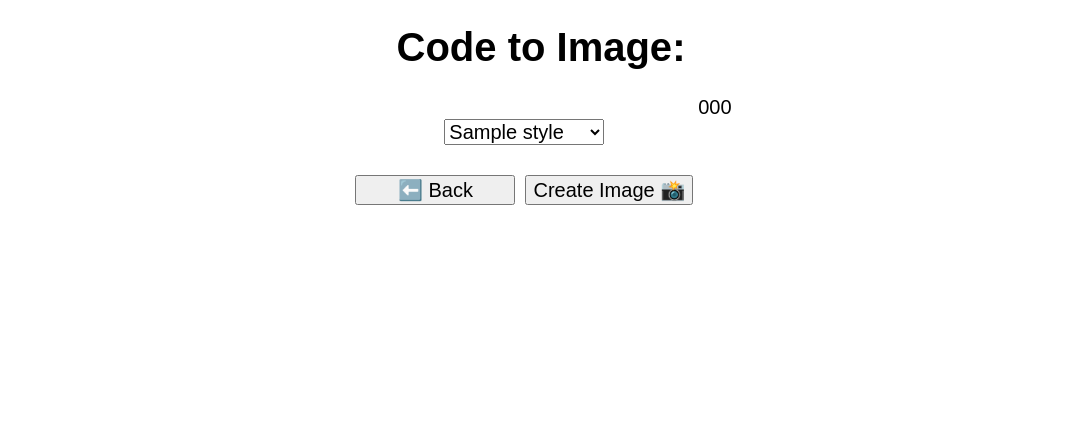
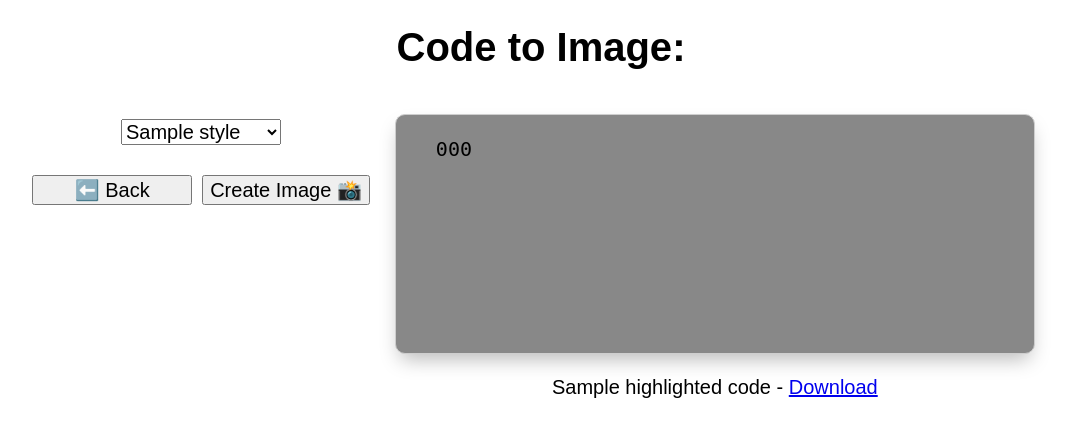
Before and after one commit to NN1C0/Code-Image-Generator, a Flask app: template templates/style_selection.html in a window 1280 px wide. Shown: the top 437 px of the page, without its empty margins (99-1169 px from the left). Run offline with Flask 3, Linux system fonts and the light colour scheme; the template is opened without the code that fills it: most values are stand-ins (such as "Sample title", 1, 10 or a date in 2020).

Commit message:
Added a link under each item in gallery view. Downloads code image on demand

```diff
--- a/app.py
+++ b/app.py
@@ -1,10 +1,12 @@
-from flask import Flask, render_template, session, redirect, request, url_for
+from flask import Flask, render_template, session, redirect, request, url_for, send_file
 from pygments import highlight
 from pygments.formatters import HtmlFormatter
 from pygments.lexers import Python3Lexer
 from pygments.styles import get_all_styles
 import base64
 import utils
+from PIL import Image
+from io import BytesIO
 
 app = Flask(__name__)
 app.secret_key = "2e9ac41b1e0b66a8d93d66400e2300c4b4c2953f"
@@ -57,6 +59,7 @@
         "style_definitions": utils.get_all_style_definitions(),
         "style_bg_colors": utils.get_all_background_colors(),
         "styled_codes": utils.create_styled_codes(session["code"]),
+        "highlighted_codes_list": utils.generate_highlighted_codes(session["code"]),
     }
     return render_template("style_selection.html", **context)
 
@@ -71,15 +74,27 @@
 
 @app.route("/image", methods=["GET"])
 def image():
+    style_name = request.args.get("style")
     session_data = {
         "name": app.config["SESSION_COOKIE_NAME"],
         "value": request.cookies.get(app.config["SESSION_COOKIE_NAME"]),
         "url": request.host_url,
     }
     target_url = request.host_url + url_for("style")
-    image_bytes = utils.take_screenshot_from_url(target_url, session_data)
+    image_bytes = utils.take_screenshot_from_url(target_url, session_data, style_name)
     context = {
         "message": "Done! 🎉",
         "image_b64": base64.b64encode(image_bytes).decode("utf-8"),
     }
-    return render_template("image.html", **context)
+
+    fileObject  = BytesIO()
+    image = Image.open(BytesIO(image_bytes))
+    image.save(fileObject, "PNG")
+    fileObject.seek(0)
+
+    return send_file(fileObject, mimetype="PNG", as_attachment=True, download_name="Your_Code.png", )
+    #return render_template("image.html", **context)
+
+@app.route("/download_image", methods=["GET"])
+def download_image():
+    pass
--- a/static/style.css
+++ b/static/style.css
@@ -25,10 +25,6 @@
 h1 a {
     text-decoration: none;
     color: inherit;
-}
-
-span {
-    color: deepskyblue;
 }
 
 button,
--- /dev/null
+++ b/templates/selected_style.html
@@ -0,0 +1 @@
+<!-- templates/selected_style.html -->
--- a/templates/style_selection.html
+++ b/templates/style_selection.html
@@ -8,10 +8,6 @@
 
 {% block content %}
 <style>
-    .code {
-        background-color: {{ style_bg_colors }};
-    }
-
     {% for s in style_definitions %}
         {{s}}
     {% endfor %}
@@ -42,8 +38,15 @@
     </div>
 </form>
 <div class="gallery">
-    {% for c in styled_codes %}
-            {{ c | safe }}
+    {% for c in highlighted_codes_list %}
+    <div>
+        <div class="code {{c.style_name}}" style="background-color: {{c.background_color}}">
+            {{ c.highlighted_code | safe }}
+        </div>
+        <div>
+            {{c.style_name}} - <a  href="{{ url_for('image') }}?style={{c.style_name}}">Download</a>
+        </div>
+    </div>
     {%endfor%}
 </div>
 {% endblock content %}
```
Also changed, not shown: lib/Highlighted_Code.py (added, +18 -0 lines), requirements.txt (added, +12 -0 lines), utils.py (+14 -4 lines), lib/__init__.py (added), your_code.png (added).
